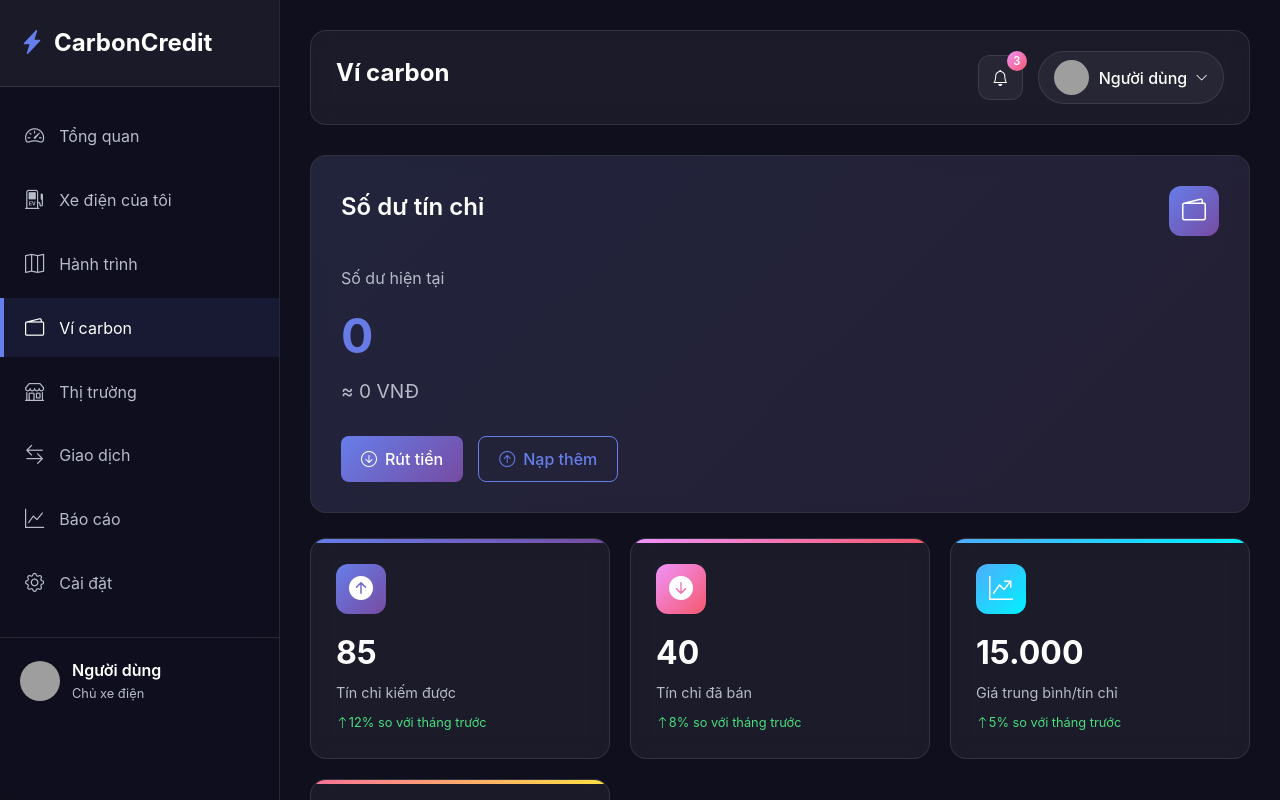
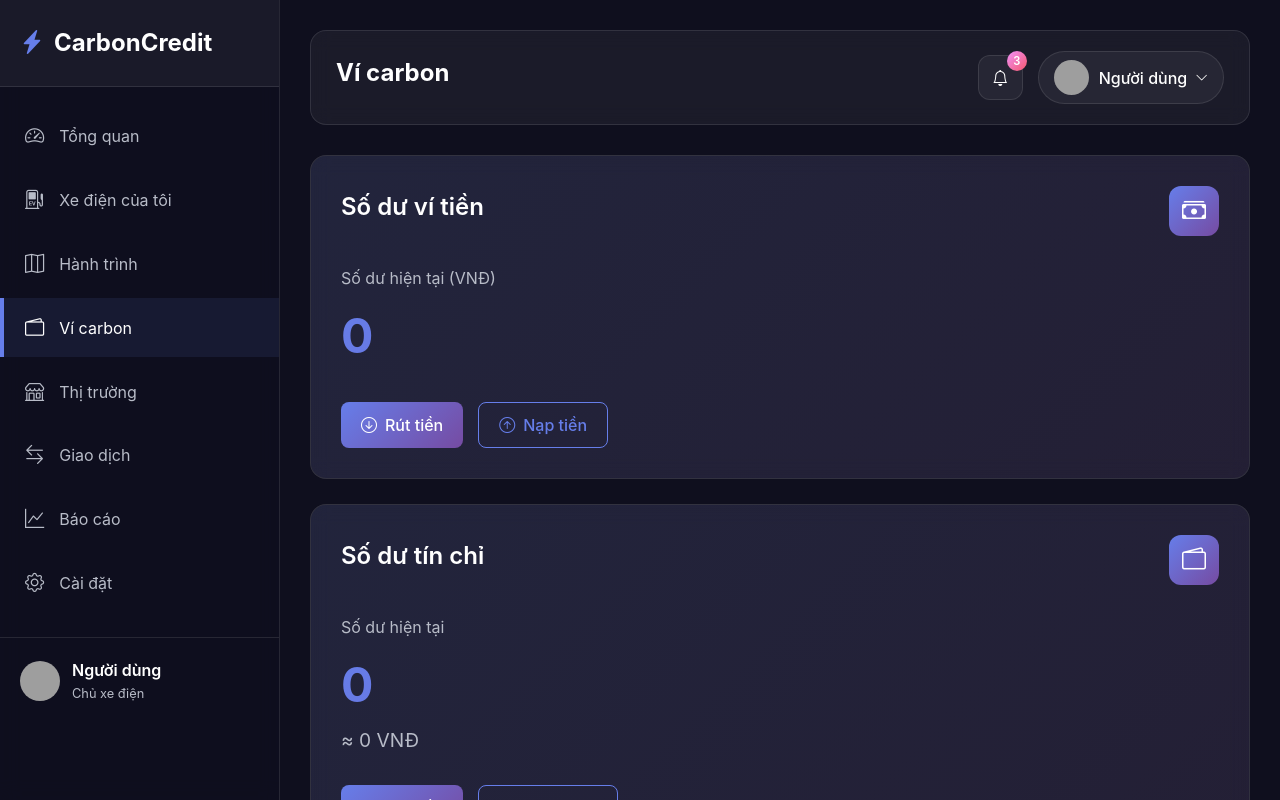
Before and after one commit to thanhcode118/XDPMHDT_CarbonTC, a React (Vite) app in the folder CarbonTC_Frontend/: page /dashboard/wallet in a window 1280 px wide. Shown: the top 800 px of the page. Built offline with nearby package versions, Linux system fonts and the light colour scheme; no server answers; grey boxes are pictures that could not be loaded.

Commit message:
feat(wallet): separate fiat and carbon wallets; create-on-demand and map transactions

```diff
--- /dev/null
+++ b/CarbonTC_Frontend/src/components/WalletCard/MoneyWalletCard.jsx
@@ -0,0 +1,39 @@
+import React from 'react';
+import styles from './WalletCard.module.css';
+
+const MoneyWalletCard = ({
+  value = 0,
+  onWithdraw,
+  onDeposit
+}) => {
+  return (
+    <div className={styles.walletCard} data-aos="fade-up">
+      <div className={styles.walletHeader}>
+        <h2 className={styles.walletTitle}>Số dư ví tiền</h2>
+        <div className={styles.walletIcon}>
+          <i className="bi bi-cash-stack"></i>
+        </div>
+      </div>
+      <div className={styles.walletBalance}>
+        <div className={styles.balanceLabel}>Số dư hiện tại (VNĐ)</div>
+        <div className={styles.balanceAmount}>{Number(value).toLocaleString('vi-VN')}</div>
+      </div>
+      <div className={styles.walletActions}>
+        <button
+          className={`${styles.btnCustom} ${styles.btnPrimaryCustom}`}
+          onClick={onWithdraw}
+        >
+          <i className="bi bi-arrow-down-circle me-2"></i>Rút tiền
+        </button>
+        <button
+          className={`${styles.btnCustom} ${styles.btnOutlineCustom}`}
+          onClick={onDeposit}
+        >
+          <i className="bi bi-arrow-up-circle me-2"></i>Nạp tiền
+        </button>
+      </div>
+    </div>
+  );
+};
+
+export default MoneyWalletCard;
--- a/CarbonTC_Frontend/src/components/WithdrawModal/WithdrawModal.jsx
+++ b/CarbonTC_Frontend/src/components/WithdrawModal/WithdrawModal.jsx
@@ -5,7 +5,8 @@ const WithdrawModal = ({
   show,
   onClose,
   onConfirm,
-  availableBalance = 0
+  availableBalance = 0,
+  mode = 'credit' // 'credit' | 'money'
 }) => {
   const [formData, setFormData] = useState({
     amount: '',
@@ -54,10 +55,14 @@ const WithdrawModal = ({
   const validateForm = () => {
     const newErrors = {};
 
-    if (!formData.amount || formData.amount < 1) {
-      newErrors.amount = 'Vui lòng nhập số lượng tín chỉ hợp lệ';
+    if (!formData.amount || formData.amount < (mode === 'money' ? 10000 : 1)) {
+      newErrors.amount = mode === 'money'
+        ? 'Vui lòng nhập số tiền hợp lệ (>= 10,000 VNĐ)'
+        : 'Vui lòng nhập số lượng tín chỉ hợp lệ';
     } else if (formData.amount > availableBalance) {
-      newErrors.amount = `Số lượng không được vượt quá ${availableBalance} tín chỉ`;
+      newErrors.amount = mode === 'money'
+        ? `Số tiền không được vượt quá ${availableBalance.toLocaleString('vi-VN')} VNĐ`
+        : `Số lượng không được vượt quá ${availableBalance} tín chỉ`;
     }
 
     if (!formData.method) {
@@ -135,15 +140,15 @@ const WithdrawModal = ({
           <div className={styles.modalBody}>
             <div className={styles.formGroup}>
               <label htmlFor="withdrawAmount" className={styles.formLabel}>
-                Số lượng tín chỉ
+                {mode === 'money' ? 'Số tiền rút (VNĐ)' : 'Số lượng tín chỉ'}
               </label>
               <input
                 type="number"
                 className={`${styles.formControl} ${errors.amount ? styles.error : ''}`}
                 id="withdrawAmount"
                 name="amount"
-                placeholder="Nhập số lượng tín chỉ"
-                min="1"
+                placeholder={mode === 'money' ? 'Nhập số tiền (VNĐ)' : 'Nhập số lượng tín chỉ'}
+                min={mode === 'money' ? 10000 : 1}
                 max={availableBalance}
                 value={formData.amount}
                 onChange={handleInputChange}
@@ -153,7 +158,9 @@ const WithdrawModal = ({
                 <div className={styles.errorMessage}>{errors.amount}</div>
               )}
               <small className={styles.helperText}>
-                Bạn có {availableBalance} tín chỉ khả dụng
+                {mode === 'money'
+                  ? `Bạn có ${Number(availableBalance).toLocaleString('vi-VN')} VNĐ khả dụng`
+                  : `Bạn có ${availableBalance} tín chỉ khả dụng`}
               </small>
             </div>
 
--- a/CarbonTC_Frontend/src/pages/Wallet/Wallet.jsx
+++ b/CarbonTC_Frontend/src/pages/Wallet/Wallet.jsx
@@ -2,6 +2,7 @@ import React, { useState, useEffect } from 'react';
 import Sidebar from '../../components/Sidebar/Sidebar';
 import Topbar from '../../components/Topbar/Topbar';
 import WalletCard from '../../components/WalletCard/WalletCard';
+import MoneyWalletCard from '../../components/WalletCard/MoneyWalletCard';
 import StatCard from '../../components/StatCard/StatCard';
 import WalletChart from '../../components/WalletChart/WalletChart';
 import TransactionItem from '../../components/TransactionItem/TransactionItem';
@@ -15,16 +16,19 @@ import {
   getMyEWalletTransactions,
   createMyEWallet,
   createDepositPayment,
-  createWithdrawRequest
+  createWithdrawRequest,
+  getMyEWallet
 } from '../../utils/walletApi.jsx';
 
 const Wallet = () => {
   const { sidebarActive, toggleSidebar } = useSidebar();
   const { showNotification } = useNotification();
   const [showWithdrawModal, setShowWithdrawModal] = useState(false);
+  const [withdrawMode, setWithdrawMode] = useState('money'); // 'money' | 'credit'
   const [loading, setLoading] = useState(true);
   const [carbonWallet, setCarbonWallet] = useState(null);
   const [transactions, setTransactions] = useState([]);
+  const [eWallet, setEWallet] = useState(null);
 
   // Sample data (giữ nguyên UI cho stat card)
   const walletStats = [
@@ -89,29 +93,40 @@ const Wallet = () => {
   useEffect(() => {
     const loadData = async () => {
       try {
-        // Ensure fiat e-wallet exists (idempotent on BE)
-        try {
-          await createMyEWallet('VND');
-        } catch (_) {
-          // ignore if already exists or BE rejects duplicate
+        // 1) Try GET both wallets in parallel
+        const [ewRes, cwRes] = await Promise.allSettled([
+          getMyEWallet(),
+          getMyCarbonWallet()
+        ]);
+
+        // Handle fiat e-wallet
+        if (ewRes.status === 'fulfilled' && ewRes.value?.success && ewRes.value?.data) {
+          setEWallet(ewRes.value.data);
+        } else {
+          // If not found (404/400), create and set
+          try {
+            const created = await createMyEWallet('VND');
+            if (created?.success && created?.data) {
+              setEWallet(created.data);
+              showNotification('Đã tạo ví tiền cho bạn', 'success');
+            }
+          } catch (_) { /* ignore */ }
         }
 
-        // Load carbon wallet
-        const walletRes = await getMyCarbonWallet();
-        if (walletRes?.success && walletRes?.data) {
-          setCarbonWallet(walletRes.data);
+        // Handle carbon wallet
+        if (cwRes.status === 'fulfilled' && cwRes.value?.success && cwRes.value?.data) {
+          setCarbonWallet(cwRes.value.data);
         } else {
-          // try create if not exists
-          const createRes = await createMyCarbonWallet();
-          if (createRes?.success && createRes?.data) {
-            setCarbonWallet(createRes.data);
-            showNotification('Đã tạo ví carbon cho bạn', 'success');
-          } else {
-            showNotification(walletRes?.message || 'Không thể tải ví carbon', 'error');
-          }
+          try {
+            const created = await createMyCarbonWallet();
+            if (created?.success && created?.data) {
+              setCarbonWallet(created.data);
+              showNotification('Đã tạo ví carbon cho bạn', 'success');
+            }
+          } catch (_) { /* ignore */ }
         }
 
-        // Load e-wallet transactions (map to UI)
+        // 2) Load e-wallet transactions (map to UI)
         const txRes = await getMyEWalletTransactions();
         if (txRes?.success && Array.isArray(txRes?.data)) {
           const mapped = txRes.data.slice(0, 10).map((t) => ({
@@ -133,7 +148,8 @@ const Wallet = () => {
     loadData();
   }, [showNotification]);
 
-  const handleWithdraw = () => {
+  const handleWithdraw = (mode) => {
+    setWithdrawMode(mode);
     setShowWithdrawModal(true);
   };
 
@@ -222,12 +238,19 @@ const Wallet = () => {
       <div className={styles.mainContent}>
         <Topbar title="Ví carbon" />
 
-        {/* Wallet Card */}
+        {/* Fiat Wallet Card */}
+        <MoneyWalletCard
+          value={eWallet?.balance ?? 0}
+          onWithdraw={() => handleWithdraw('money')}
+          onDeposit={handleDeposit}
+        />
+
+        {/* Carbon Wallet Card */}
         <WalletCard
           balance={carbonWallet?.balance ?? 0}
-          value={(carbonWallet?.balance ?? 0) * 15000}
-          onWithdraw={handleWithdraw}
-          onDeposit={handleDeposit}
+          value={eWallet?.balance ?? ((carbonWallet?.balance ?? 0) * 15000)}
+          onWithdraw={() => handleWithdraw('credit')}
+          onDeposit={() => {}}
         />
 
         {/* Stats Grid */}
@@ -293,7 +316,8 @@ const Wallet = () => {
         show={showWithdrawModal}
         onClose={handleCloseWithdrawModal}
         onConfirm={handleWithdrawConfirm}
-        availableBalance={carbonWallet?.balance ?? 0}
+        availableBalance={withdrawMode === 'money' ? (eWallet?.balance ?? 0) : (carbonWallet?.balance ?? 0)}
+        mode={withdrawMode}
       />
     </div>
   );
```
